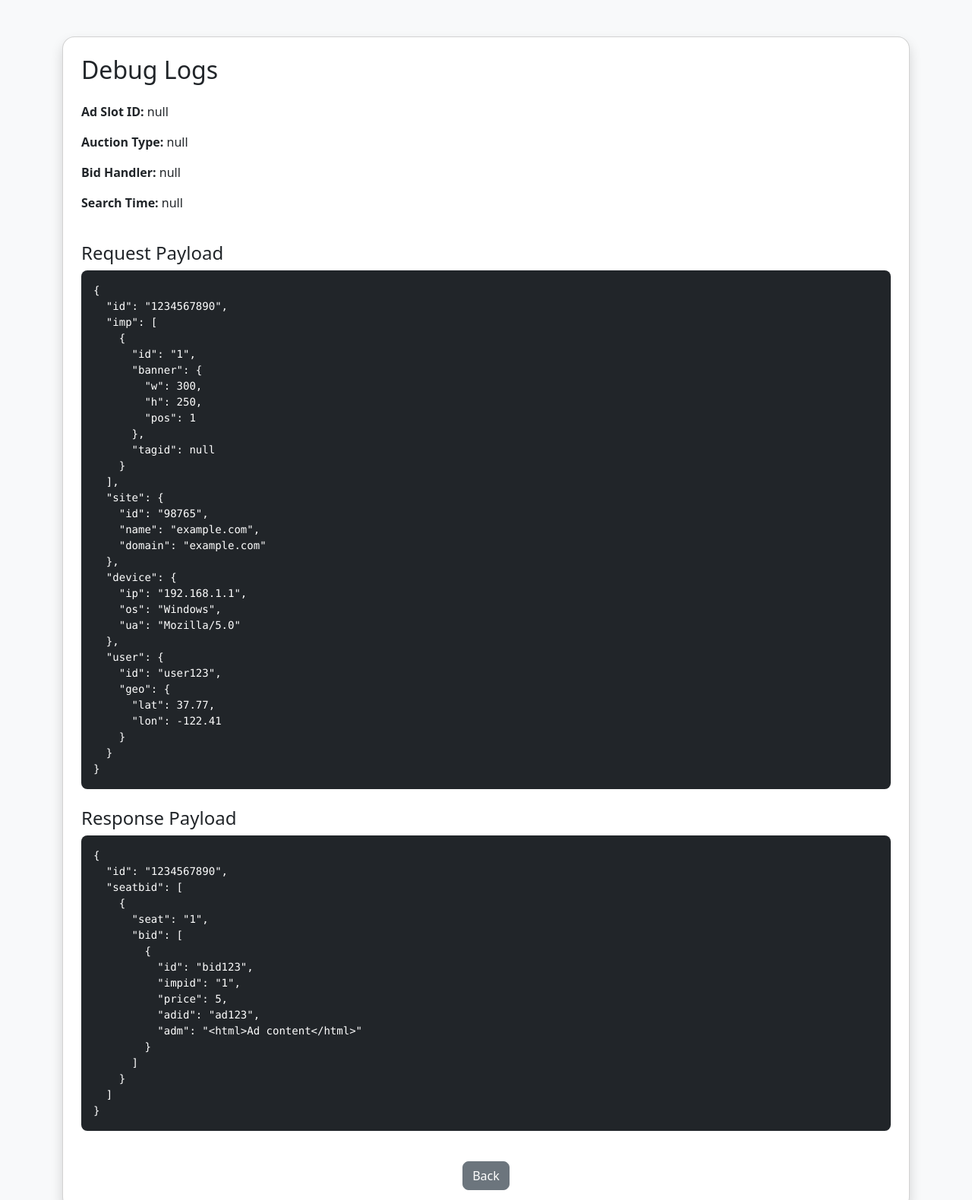
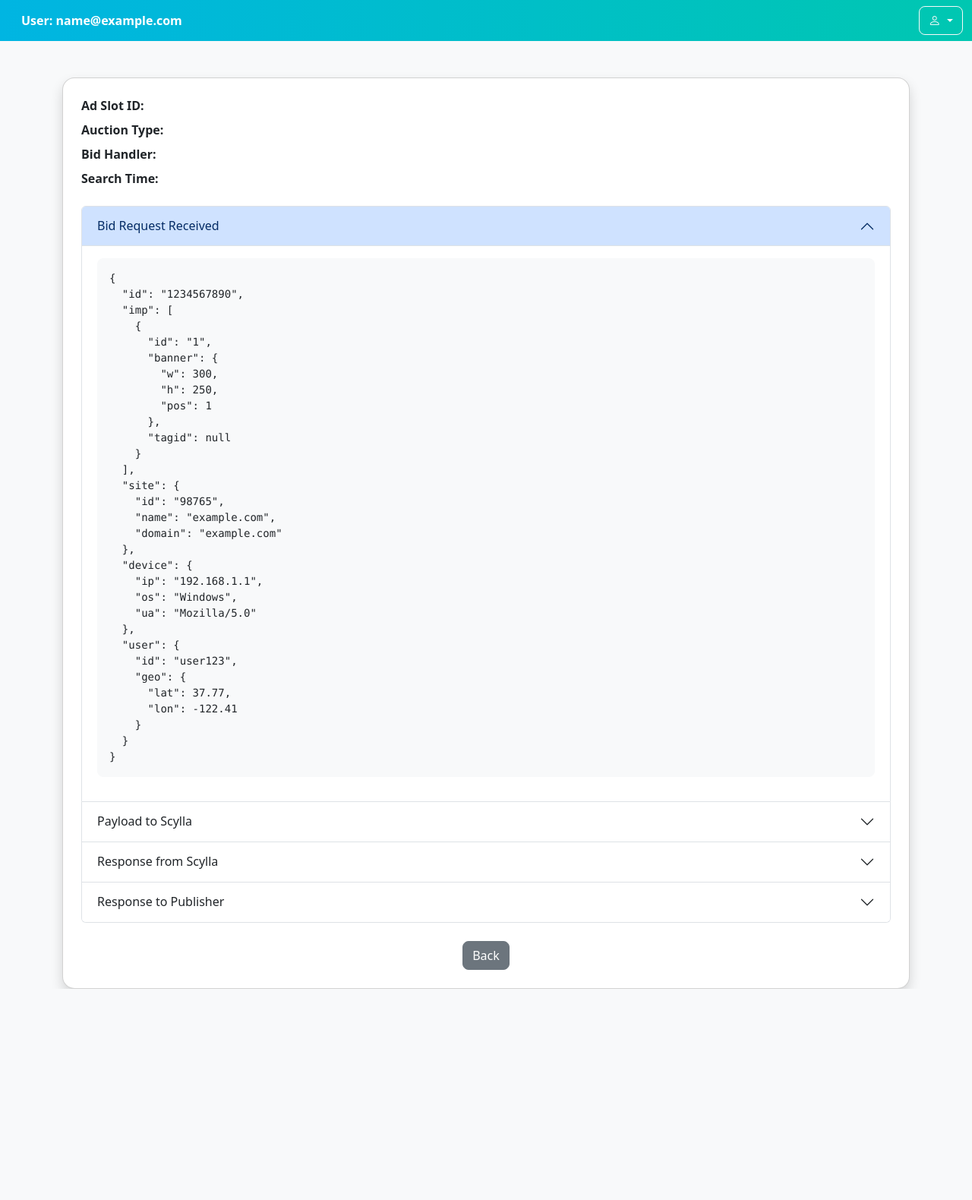
Before and after one commit to ihor-kargo/debug-auction-interface, a plain HTML site: page debug-logs.html in a window 1280 px wide. Shown: the top 1580 px of the page at 76% size. After the commit the page ends 1302 px from the top, so only its background shows below. Drawn offline with nearby package versions, Linux system fonts and the light colour scheme; sample sign-in values are in the browser's storage.

Commit message:
Refactor design

```diff
--- a/debug-logs.html
+++ b/debug-logs.html
@@ -35,13 +35,14 @@
         }]
       };
 
-      document.getElementById('searchDetails').innerHTML = `
-        <p><strong>Ad Slot ID:</strong> ${adSlotId}</p>
-        <p><strong>Auction Type:</strong> ${auctionType}</p>
-        <p><strong>Bid Handler:</strong> ${bidHandler}</p>
-        <p><strong>Search Time:</strong> ${searchTime}</p>
-      `;
-      document.getElementById('requestPayload').textContent = JSON.stringify(requestPayload, null, 2);
+      document.getElementById('sd-adSlotId').textContent = adSlotId;
+      document.getElementById('sd-auctionType').textContent = auctionType;
+      document.getElementById('sd-bidHandler').textContent = bidHandler;
+      document.getElementById('sd-searchTime').textContent = searchTime;
+
+      document.getElementById('requestPayload1').textContent = JSON.stringify(requestPayload, null, 2);
+      document.getElementById('requestPayload2').textContent = JSON.stringify(requestPayload, null, 2);
+      document.getElementById('requestPayload3').textContent = JSON.stringify(requestPayload, null, 2);
       document.getElementById('responsePayload').textContent = JSON.stringify(responsePayload, null, 2);
     }
 
@@ -50,21 +51,123 @@
       window.location.href = "index.html";
     }
 
-    window.onload = loadDebugLogs;
+    function setUsername() {
+      const userEmail = localStorage.getItem('userEmail');
+      if (userEmail) {
+        document.getElementById('username').textContent = `User: ${userEmail}`;
+      } else {
+        window.location.href = "index.html";
+      }
+    }
+
+    window.onload = function () {
+      setUsername();
+      loadDebugLogs();
+    };
   </script>
 </head>
 <body class="bg-light">
+
+ <!-- Header -->
+ <div class="container-fluid text-white py-2" style="background: linear-gradient(to right, #00b5e2, #00c7b1);">
+    <div class="d-flex justify-content-between align-items-center">
+      <span id="username" class="ms-3 fw-semibold">User: Loading...</span>
+        <div class="dropdown">
+          <button class="btn btn-outline-light dropdown-toggle rounded-3" id="profileDropdown" data-bs-toggle="dropdown">
+            <i class="bi bi-person"></i>
+          </button>
+          <ul class="dropdown-menu dropdown-menu-end">
+            <li><button class="dropdown-item" onclick="logout()">Logout</button></li>
+          </ul>
+        </div>
+      </div>
+    </div>
+  </div>
+
+  <!-- Main Content -->
   <div class="container mt-5">
     <div class="card shadow rounded-4 p-4">
-      <h2 class="mb-4">Debug Logs</h2>
-      <div id="searchDetails" class="mb-4"></div>
-      <h4>Request Payload</h4>
-      <pre id="requestPayload" class="bg-dark text-white p-3 rounded-3 mb-4" style="white-space: pre-wrap;"></pre>
-      <h4>Response Payload</h4>
-      <pre id="responsePayload" class="bg-dark text-white p-3 rounded-3" style="white-space: pre-wrap;"></pre>
+
+      <!-- Aligned Search Details -->
+<div class="mb-4">
+    <div class="search-details">
+      <div><strong>Ad Slot ID:</strong></div><div id="sd-adSlotId"></div>
+      <div><strong>Auction Type:</strong></div><div id="sd-auctionType"></div>
+      <div><strong>Bid Handler:</strong></div><div id="sd-bidHandler"></div>
+      <div><strong>Search Time:</strong></div><div id="sd-searchTime"></div>
+    </div>
+  </div>
+
+  <style>
+    .search-details {
+      display: grid;
+      grid-template-columns: max-content 1fr;
+      column-gap: 1rem;
+      row-gap: 0.5rem;
+      align-items: start;
+    }
+  </style>
+
+      <!-- Accordion Logs -->
+      <div class="accordion" id="logsAccordion">
+        <div class="accordion-item">
+          <h2 class="accordion-header" id="headingOne">
+            <button class="accordion-button" type="button" data-bs-toggle="collapse" data-bs-target="#collapseOne">
+              Bid Request Received
+            </button>
+          </h2>
+          <div id="collapseOne" class="accordion-collapse collapse show" data-bs-parent="#logsAccordion">
+            <div class="accordion-body">
+              <pre id="requestPayload1" class="bg-light p-3 rounded-3" style="white-space: pre-wrap;"></pre>
+            </div>
+          </div>
+        </div>
+
+        <div class="accordion-item">
+          <h2 class="accordion-header" id="headingTwo">
+            <button class="accordion-button collapsed" type="button" data-bs-toggle="collapse" data-bs-target="#collapseTwo">
+              Payload to Scylla
+            </button>
+          </h2>
+          <div id="collapseTwo" class="accordion-collapse collapse" data-bs-parent="#logsAccordion">
+            <div class="accordion-body">
+              <pre id="requestPayload2" class="bg-light p-3 rounded-3" style="white-space: pre-wrap;"></pre>
+            </div>
+          </div>
+        </div>
+
+        <div class="accordion-item">
+          <h2 class="accordion-header" id="headingThree">
+            <button class="accordion-button collapsed" type="button" data-bs-toggle="collapse" data-bs-target="#collapseThree">
+              Response from Scylla
+            </button>
+          </h2>
+          <div id="collapseThree" class="accordion-collapse collapse" data-bs-parent="#logsAccordion">
+            <div class="accordion-body">
+              <pre id="requestPayload3" class="bg-light p-3 rounded-3" style="white-space: pre-wrap;"></pre>
+            </div>
+          </div>
+        </div>
+
+        <div class="accordion-item">
+          <h2 class="accordion-header" id="headingFour">
+            <button class="accordion-button collapsed" type="button" data-bs-toggle="collapse" data-bs-target="#collapseFour">
+              Response to Publisher
+            </button>
+          </h2>
+          <div id="collapseFour" class="accordion-collapse collapse" data-bs-parent="#logsAccordion">
+            <div class="accordion-body">
+              <pre id="responsePayload" class="bg-light p-3 rounded-3" style="white-space: pre-wrap;"></pre>
+            </div>
+          </div>
+        </div>
+      </div>
+
+      <!-- Back Button -->
       <div class="mt-4 text-center">
         <a href="debug-setup.html" class="btn btn-secondary rounded-3">Back</a>
       </div>
+
     </div>
   </div>
 
```
Also changed, not shown: debug-setup.html (+6 -8 lines).
